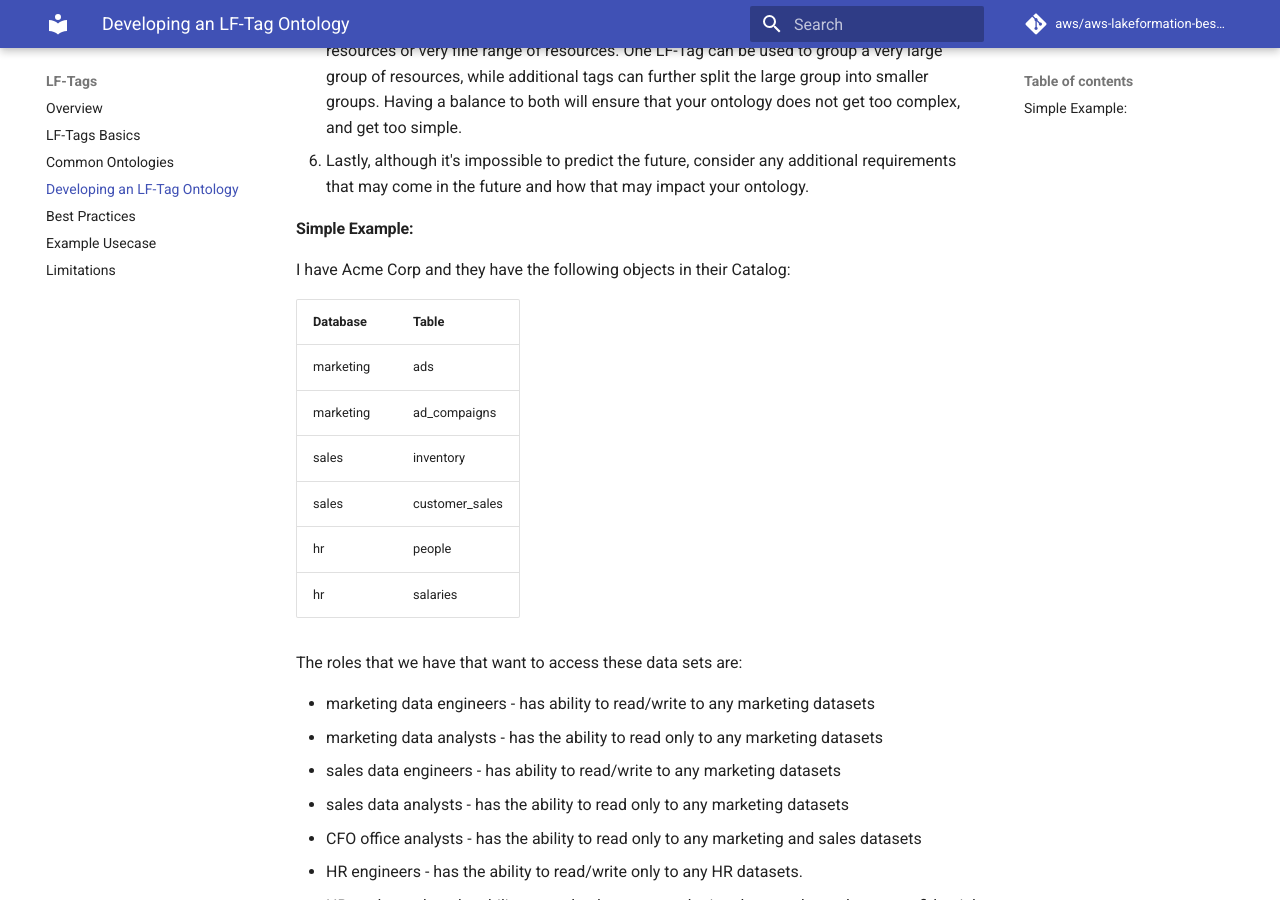
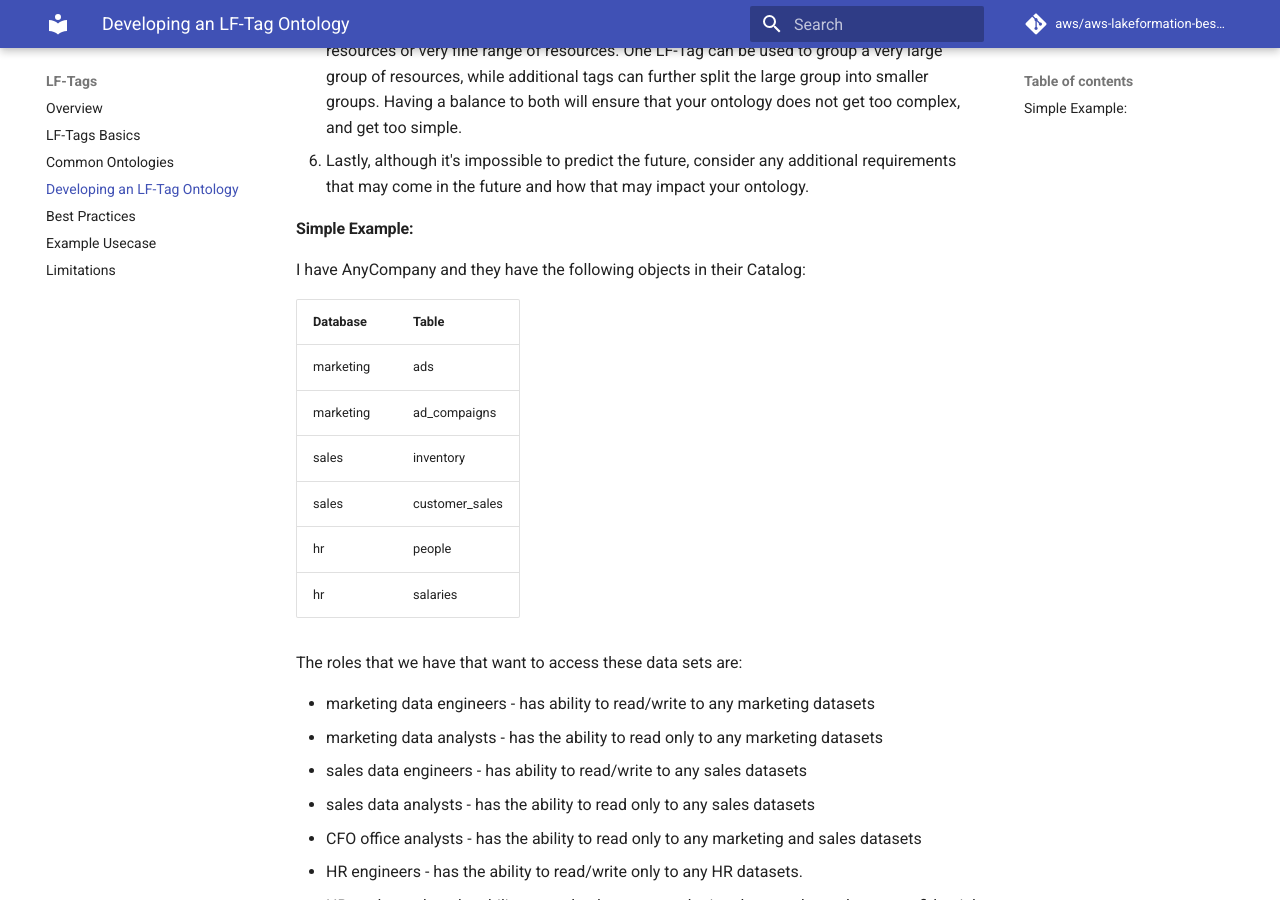
Before and after one commit to aws/aws-lakeformation-best-practices, an MkDocs documentation site: the page built from content/lf-tags/developing-an-lftag-ontology.md, in a window 1280 px wide and 900 px high, scrolled down 1340 px. Built offline with MkDocs 1.6.1 and Material for MkDocs 9.7.7, drawn with Linux system fonts in a browser that asks for light colours; comment, search, counter and statistics services are not loaded.

Commit message:
Fixed typos.

```diff
--- a/content/lf-tags/developing-an-lftag-ontology.md
+++ b/content/lf-tags/developing-an-lftag-ontology.md
@@ -14,7 +14,7 @@ Using LF-Tags can make permissioning much easier and scalable than using named r
 
 #### Simple Example:
 
-I have Acme Corp and they have the following objects in their Catalog:
+I have AnyCompany and they have the following objects in their Catalog:
 
 | Database | Table |
 |:------|:---------|
@@ -29,8 +29,8 @@ The roles that we have that want to access these data sets are:
 
 * marketing data engineers - has ability to read/write to any marketing datasets
 * marketing data analysts - has the ability to read only to any marketing datasets
-* sales data engineers - has ability to read/write to any marketing datasets
-* sales data analysts - has the ability to read only to any marketing datasets
+* sales data engineers - has ability to read/write to any sales datasets
+* sales data analysts - has the ability to read only to any sales datasets
 * CFO office analysts - has the ability to read only to any marketing and sales datasets
 * HR engineers - has the ability to read/write only to any HR datasets.
 * HR analysts - has the ability to read only to any marketing datasets but only non-confidential information. Salaries are considered confidential.
```
